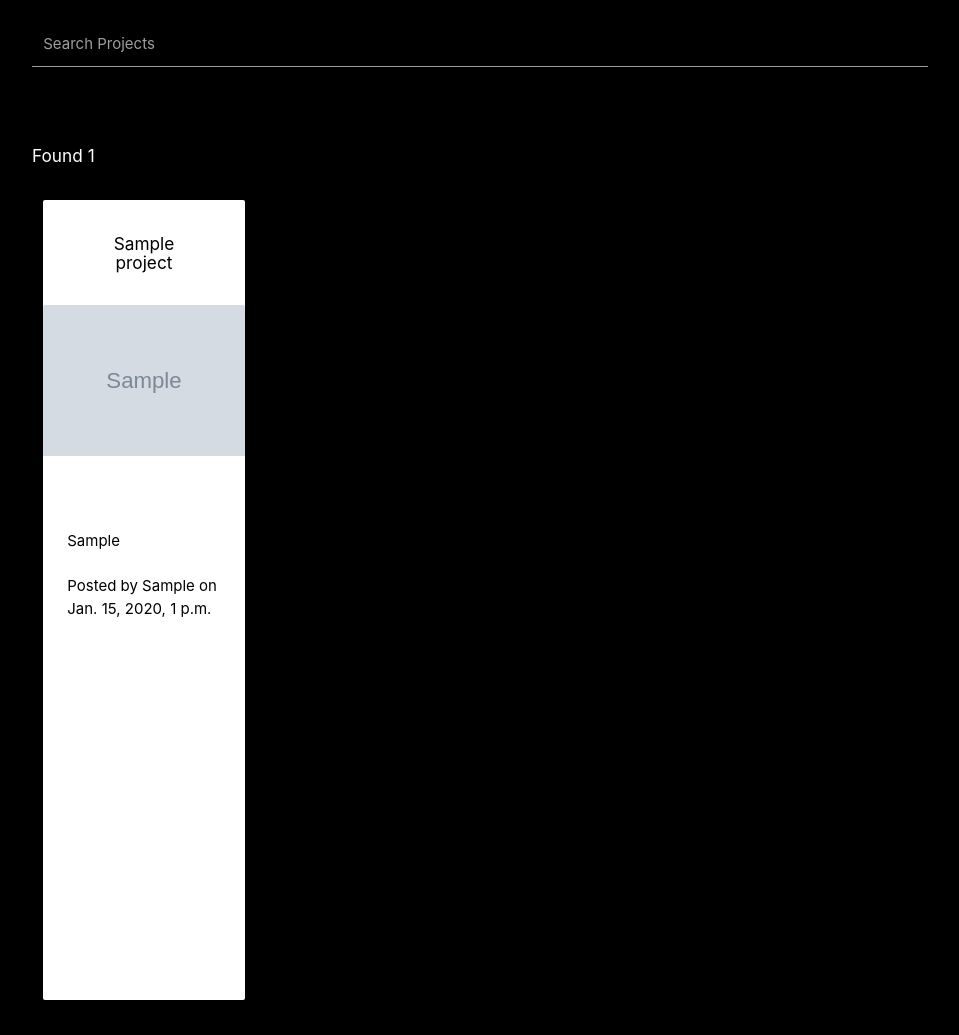
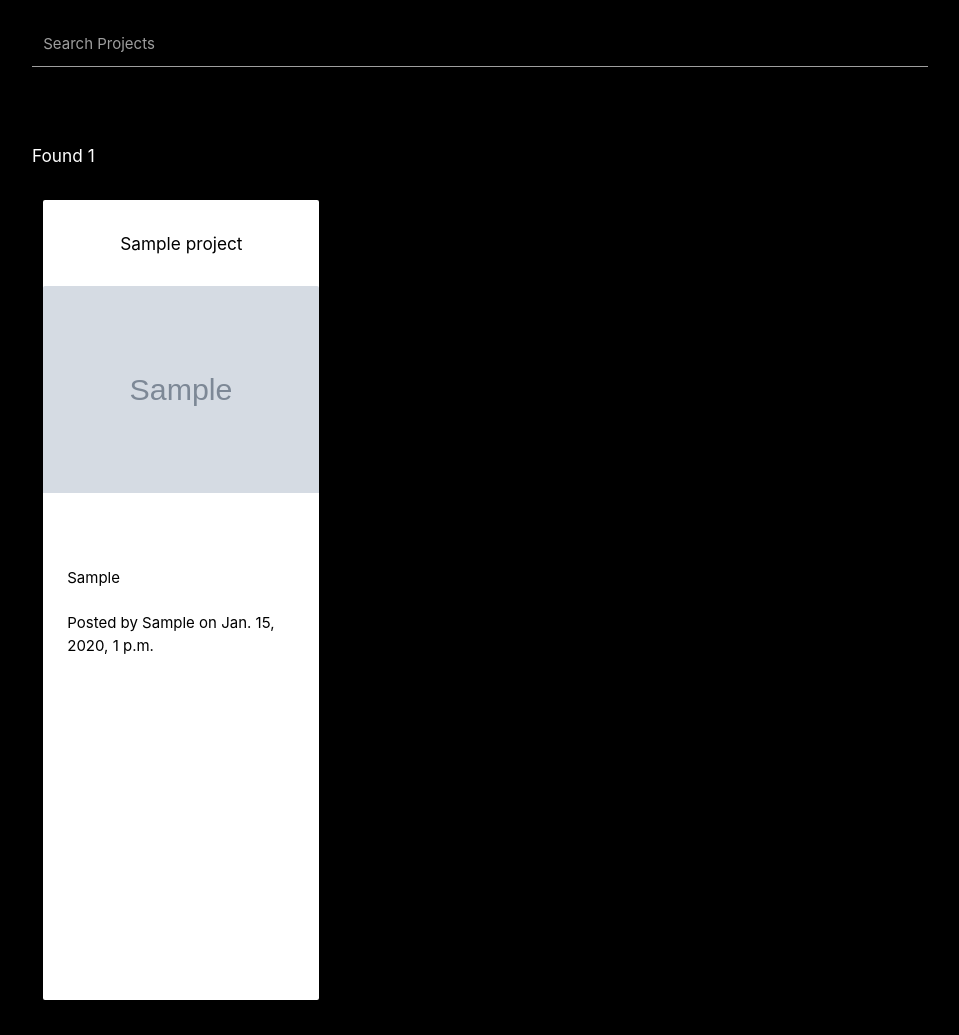
Before and after one commit to andyweru/MC_11_Awwwards, a Django app: template myapp/templates/search.html in a window 1280 px wide. Shown: the part 148-1183 px from the top of the page, without its empty margins (160-1119 px from the left). Run offline with Django 3.2, Linux system fonts and the light colour scheme; the template is opened without the code that fills it: values that come from a table or form of the project are taken from there, others are empty; tables that the repository leaves empty hold one stand-in row (values such as "Sample post"); grey boxes marked "Sample" are stand-in pictures.

Commit message:
minor UI change to search page

```diff
--- a/myapp/templates/search.html
+++ b/myapp/templates/search.html
@@ -34,7 +34,7 @@
       {% if projects %}
         {% for project in projects %}
           <div class="col-sm-6 col-md-3">
-              <div class="col s12 m3 l3">
+              <div class="col s12 m4 l4">
                   <a href="/project/{{project.id}}"><div class="card mini-projects">
                        <div class="container-fluid">
                               <div class="card-content">
```
